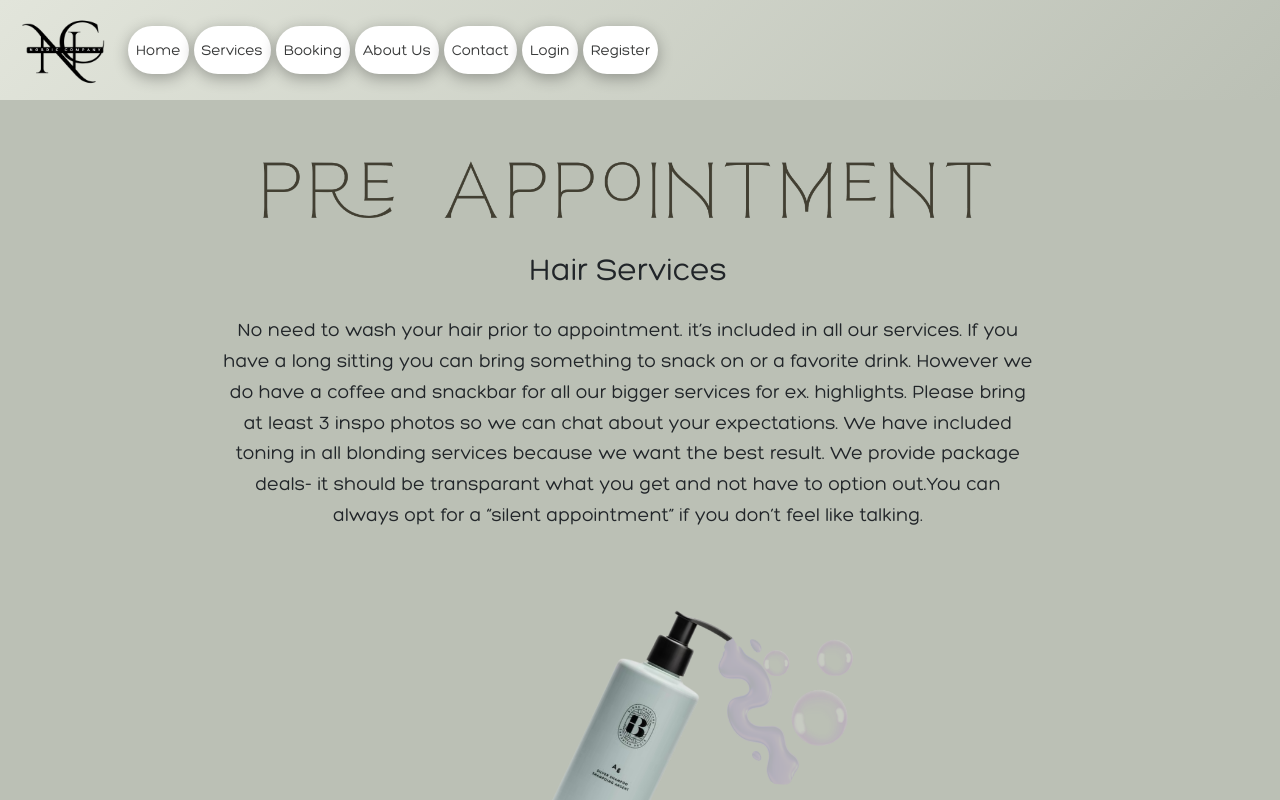
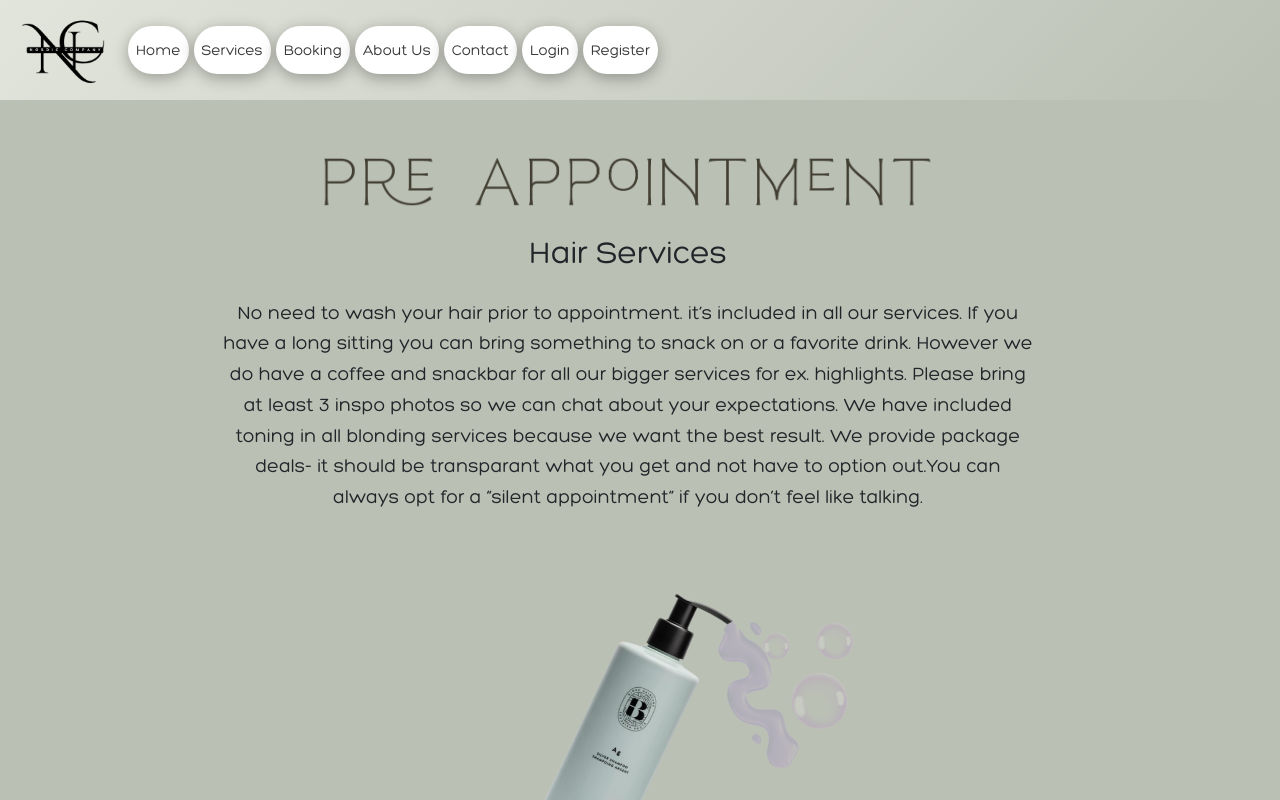
Before and after one commit to SoroushGReza/nordic-company, a React (Create React App) app in the folder frontend/: page /pre-appointment-info in a window 1280 px wide. Shown: the top 800 px of the page. Built offline with nearby package versions, Linux system fonts and the light colour scheme; a web font is replaced by a local one.

Commit message:
Update header image width on pages for better style consistensy across application

```diff
--- a/frontend/src/styles/About.module.css
+++ b/frontend/src/styles/About.module.css
@@ -26,7 +26,7 @@
 }
 
 .AboutUsImgTxt {
-    max-width: 60%;
+    max-width: 45%;
     height: auto;
     margin-bottom: 20px;
 }
--- a/frontend/src/styles/Aftercare.module.css
+++ b/frontend/src/styles/Aftercare.module.css
@@ -26,7 +26,7 @@
 }
 
 .afterCareImgTxt {
-    max-width: 60%;
+    max-width: 45%;
     height: auto;
 }
 
--- a/frontend/src/styles/PreAppointment.module.css
+++ b/frontend/src/styles/PreAppointment.module.css
@@ -26,7 +26,7 @@
 }
 
 .PreAppointmentImgTxt {
-    max-width: 60%;
+    max-width: 50%;
     height: auto;
 }
 
```
Also changed, not shown: 1 other file (tests, documents, lock files or other folders).
